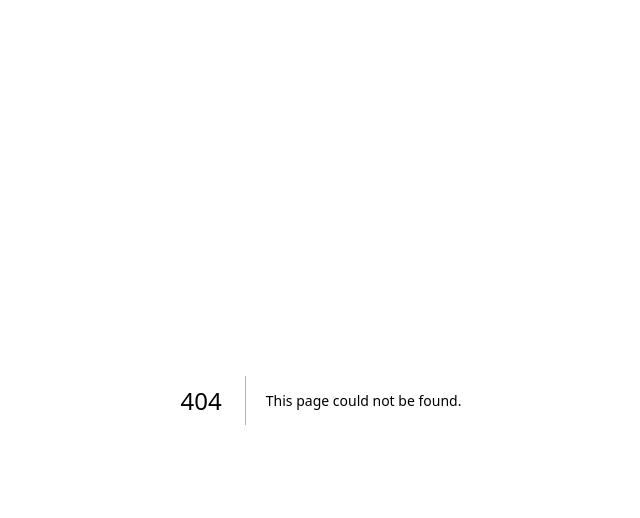
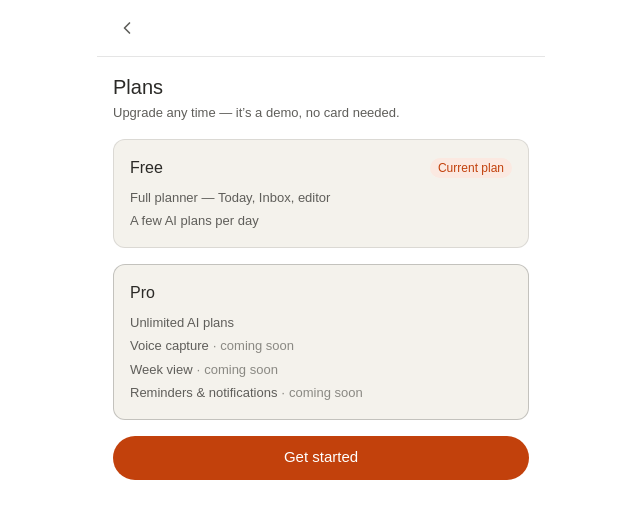
Before and after one commit to bohdan-kolomiiets/skelar-todoist, a Next.js app: page /plans in a window 1280 px wide. Before the commit this address had no page. Shown: the top 518 px of the page, without its empty margins (319-959 px from the left). Built offline with nearby package versions, Linux system fonts and the light colour scheme.

Commit message:
feat(plans): (account) group + Plans screen with fake upgrade/downgrade

```diff
--- /dev/null
+++ b/src/app/(account)/layout.tsx
@@ -0,0 +1,19 @@
+import Link from "next/link";
+import { IconChevronLeft } from "@tabler/icons-react";
+import { AuthProvider } from "@/lib/auth/AuthProvider";
+
+/** Account surfaces (Plans/Settings) — reactive to auth, off the tab bar (PRODUCT §15). */
+export default function AccountLayout({ children }: { children: React.ReactNode }) {
+  return (
+    <AuthProvider>
+      <div className="mx-auto flex min-h-dvh w-full max-w-md flex-col bg-surface-2 text-text-primary">
+        <header className="flex items-center gap-1 border-b border-border px-2 py-1.5">
+          <Link href="/today" aria-label="Back" className="flex h-11 w-11 items-center justify-center text-text-secondary">
+            <IconChevronLeft size={20} aria-hidden />
+          </Link>
+        </header>
+        <main className="flex flex-1 flex-col overflow-y-auto">{children}</main>
+      </div>
+    </AuthProvider>
+  );
+}
--- /dev/null
+++ b/src/app/(account)/plans/page.tsx
@@ -0,0 +1,5 @@
+import { PlansScreen } from "@/components/screens/PlansScreen";
+
+export default function PlansPage() {
+  return <PlansScreen />;
+}
--- /dev/null
+++ b/src/components/screens/PlansScreen.tsx
@@ -0,0 +1,68 @@
+"use client";
+
+import Link from "next/link";
+import { useAuth } from "@/lib/auth/useAuth";
+
+const PRO_SOON = ["Voice capture", "Week view", "Reminders & notifications"];
+
+/** Free vs Pro (PRODUCT §14). Fake, one-tap upgrade — clearly a demo, no card. */
+export function PlansScreen() {
+  const { profile, isPro, upgrade, downgrade } = useAuth();
+  const tier = profile?.tier ?? null;
+
+  return (
+    <section className="flex flex-1 flex-col gap-4 px-4 py-4">
+      <header>
+        <h1 className="text-xl font-medium">Plans</h1>
+        <p className="mt-0.5 text-[13px] text-text-secondary">Upgrade any time — it&rsquo;s a demo, no card needed.</p>
+      </header>
+
+      <div className="rounded-xl border border-border bg-surface-1 p-4">
+        <div className="flex items-center justify-between">
+          <h2 className="font-medium">Free</h2>
+          {!isPro && <span className="rounded-full bg-bg-accent px-2 py-0.5 text-xs text-text-accent">Current plan</span>}
+        </div>
+        <ul className="mt-2 space-y-1 text-[13px] text-text-secondary">
+          <li>Full planner — Today, Inbox, editor</li>
+          <li>A few AI plans per day</li>
+        </ul>
+      </div>
+
+      <div className="rounded-xl border border-border-strong bg-surface-1 p-4">
+        <div className="flex items-center justify-between">
+          <h2 className="font-medium">Pro</h2>
+          {isPro && <span className="rounded-full bg-bg-accent px-2 py-0.5 text-xs text-text-accent">Current plan</span>}
+        </div>
+        <ul className="mt-2 space-y-1 text-[13px] text-text-secondary">
+          <li>Unlimited AI plans</li>
+          {PRO_SOON.map((f) => (
+            <li key={f}>
+              {f} <span className="text-text-muted">· coming soon</span>
+            </li>
+          ))}
+        </ul>
+      </div>
+
+      {tier === null ? (
+        <Link
+          href="/welcome"
+          className="flex min-h-11 items-center justify-center rounded-full bg-fill-accent px-4 text-[15px] font-medium text-on-accent"
+        >
+          Get started
+        </Link>
+      ) : isPro ? (
+        <button type="button" onClick={downgrade} className="min-h-11 text-[15px] text-text-secondary">
+          Downgrade to Free
+        </button>
+      ) : (
+        <button
+          type="button"
+          onClick={upgrade}
+          className="min-h-11 rounded-full bg-fill-accent px-4 text-[15px] font-medium text-on-accent"
+        >
+          Upgrade to Pro
+        </button>
+      )}
+    </section>
+  );
+}
```
Also changed, not shown: 1 other file (tests, documents, lock files or other folders).
